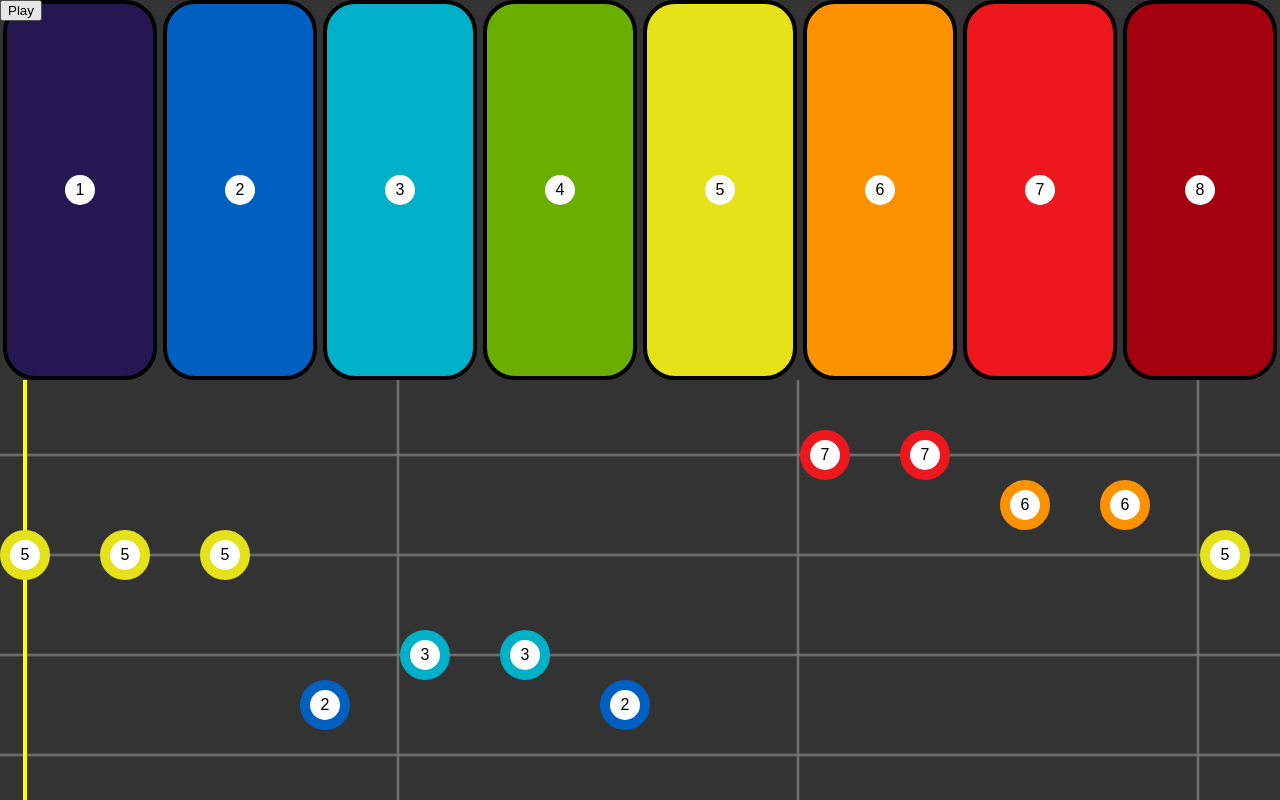
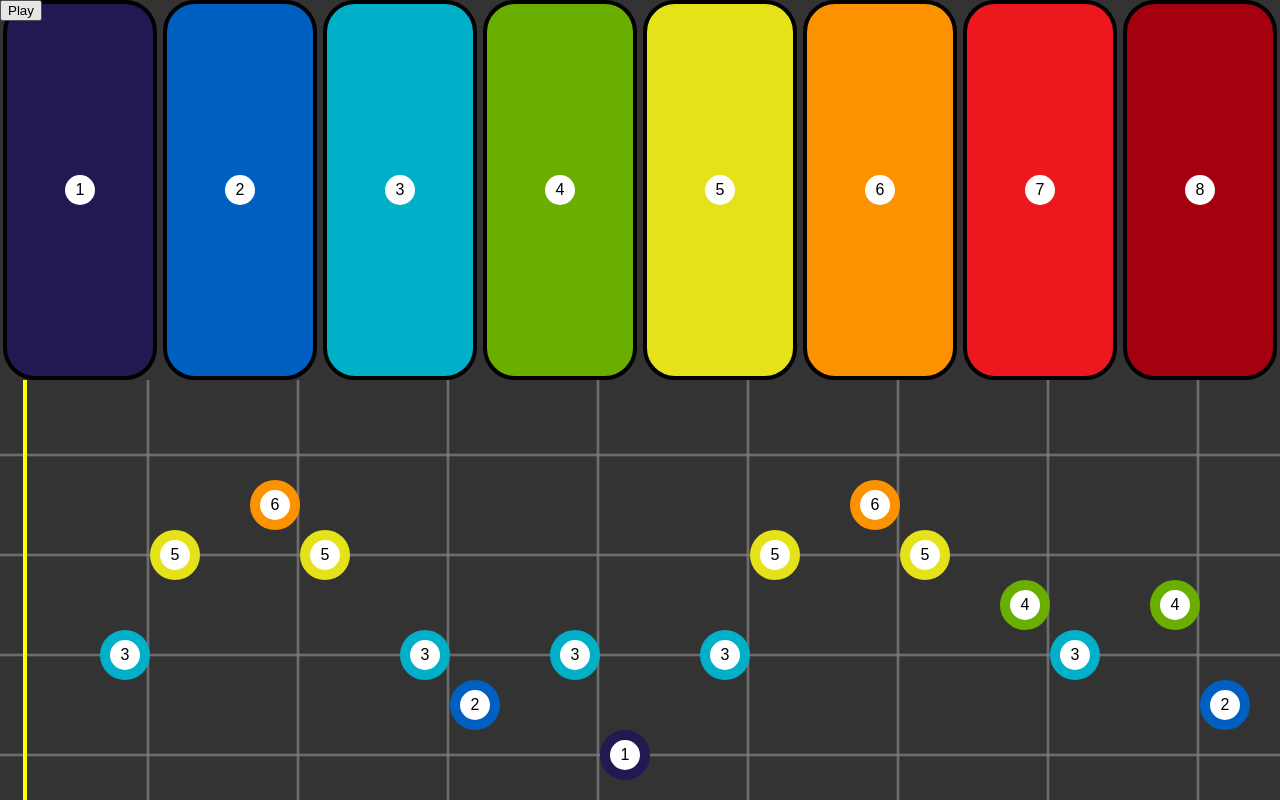
Before and after one commit to leoclee/xylo, a plain HTML site: page index.html in a window 1280 px wide. Drawn offline with Linux system fonts and the light colour scheme.

Commit message:
use measureLength to avoid end padding; add Sweet Dreams

```diff
--- a/index.html
+++ b/index.html
@@ -275,30 +275,41 @@ button {
 		/*
 		speed: 400,
 		measureLength: 4,
-		notes: [3,2,1,2,3,3,3,,2,2,2,,3,5,5,,3,2,1,2,3,3,3,3,2,2,3,2,1,,,0]
+		notes: [3,2,1,2,3,3,3,,2,2,2,,3,5,5,,3,2,1,2,3,3,3,3,2,2,3,2,1]
 		*/
 		// Row, Row Your Boat
 		/*
 		speed: 175,
 		measureLength: 6,
-		notes: [1,,,1,,,1,,2,3,,,3,,2,3,,4,5,,,,,,8,8,8,5,5,5,3,3,3,1,1,1,5,,4,3,,2,1,,,,,0]
+		notes: [1,,,1,,,1,,2,3,,,3,,2,3,,4,5,,,,,,8,8,8,5,5,5,3,3,3,1,1,1,5,,4,3,,2,1]
 		*/
 		// Twinkle Twinkle Little Star
 		/*
 		speed: 300,
 		measureLength: 4,
-		notes: [1,1,5,5,6,6,5,,4,4,3,3,2,2,1,,5,5,4,4,3,3,2,,5,5,4,4,3,3,2,,1,1,5,5,6,6,5,,4,4,3,3,2,2,1,0]
+		notes: [1,1,5,5,6,6,5,,4,4,3,3,2,2,1,,5,5,4,4,3,3,2,,5,5,4,4,3,3,2,,1,1,5,5,6,6,5,,4,4,3,3,2,2,1]
 		*/
 		// Old MacDonald
+		/*
 		speed: 150,
 		measureLength: 8,
 		notes: [5,,5,,5,,2,,3,,3,,2,,,,7,,7,,6,,6,,5,,,,,,2,,
 		        5,,5,,5,,2,,3,,3,,2,,,,7,,7,,6,,6,,5,,,,,,2,2,
 				5,,5,,5,,2,2,5,,5,,5,,,,5,5,5,,5,5,5,, 5,5,5,5,5,,5,,
-				5,,5,,5,,2,,3,,3,,2,,,,7,,7,,6,,6,,5,,,,,,,0]
+				5,,5,,5,,2,,3,,3,,2,,,,7,,7,,6,,6,,5]
+		*/
+		// Sweet Dreams (Goodnight Song) by Super Simple (see https://supersimple.com/downloads/sheet-music-sweet-dreams.pdf)
+		speed: 769, // 78 bpm
+		measureLength: 3,
+		notes: [,,3,
+				5,,6,5,,3,2,,3,1,,3,
+				5,,6,5,,4,3,,4,2,,1,
+				3,,5,6,,7,8,,6,5,,5,
+				2,,3,1,,,1]
 	};
 	let notes = document.getElementById("notes");
-	notes.style.width = song.notes.length * 50;
+	let songLength = (song.measureLength && song.measureLength > 0 && song.measureLength < song.notes.length) ? Math.ceil(song.notes.length/song.measureLength)*song.measureLength : song.notes.length;
+	notes.style.width = songLength * 50;
 	notes.addEventListener('click', function(e) {
 		offsetTime = e.offsetX * song.speed / 50;
 		nextNotesIndexToPlay = Math.ceil(offsetTime / song.speed);
@@ -320,7 +331,7 @@ button {
 		}
 	}
 	// draw bar lines
-	if (song.measureLength && song.measureLength > 0 && song.measureLength < song.notes.length) {
+	if (song.measureLength && song.measureLength > 0 && song.measureLength < songLength) {
 		let width = song.measureLength * 50;
 		notes.style.background = "repeating-linear-gradient(to right, rgb(0,0,0,0) 0, rgb(0,0,0,0) " + (width - 4) + "px, grey " + (width - 2) + "px, rgb(0,0,0,0) " + width + "px)";
 	}
@@ -359,7 +370,7 @@ button {
 				nextNotesIndexToPlay++;
 			}
 
-			if (nextNotesIndexToPlay >= song.notes.length) {
+			if (nextNotesIndexToPlay >= songLength) {
 				clearInterval(id);
 				id = null;
 				nextNotesIndexToPlay = 0;
```
